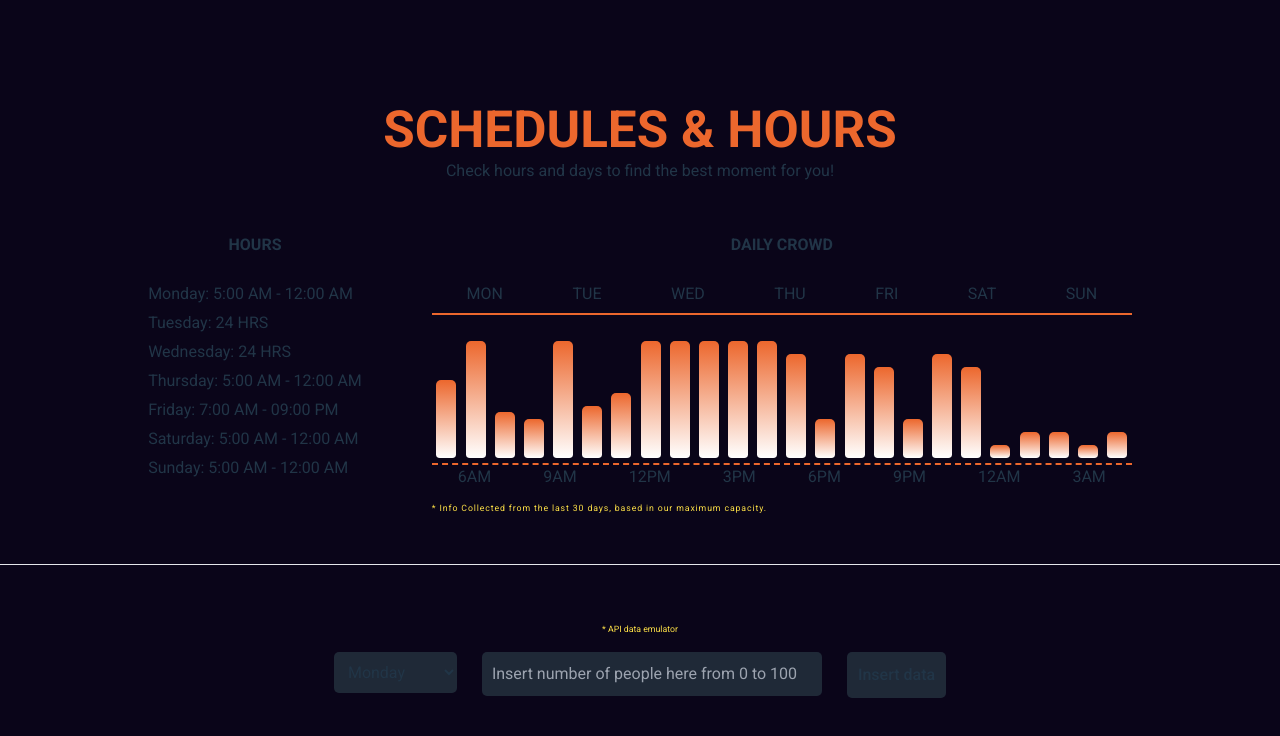
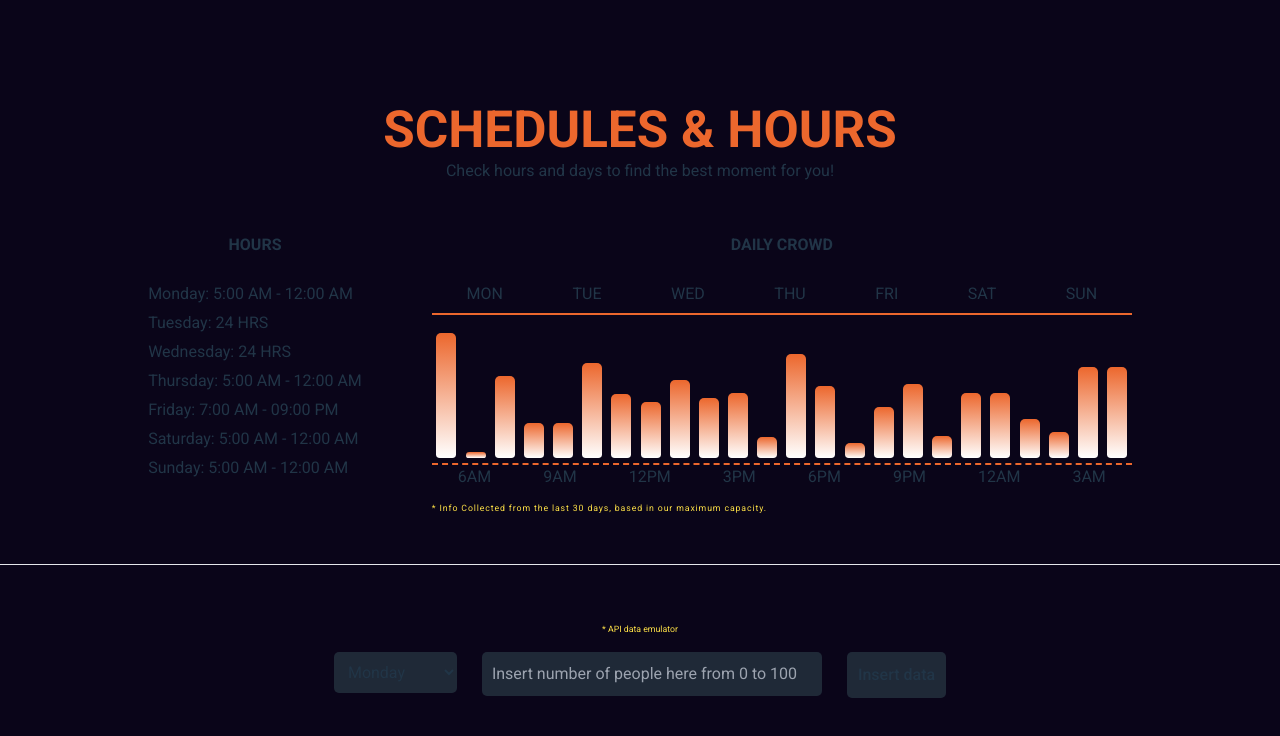
Before and after one commit to luisgcode/crowdMeterSystem, a React (Vite) app: page / in a window 1280 px wide. Shown: the top 736 px of the page. Built offline with nearby package versions, Linux system fonts and the light colour scheme.

Commit message:
Adding crowd data

```diff
--- a/src/crowdMeter/Crowdmeter.jsx
+++ b/src/crowdMeter/Crowdmeter.jsx
@@ -2,12 +2,24 @@ import React from "react";
 import "./Crowdmeter.css";
 import Hours from "./components/Hours";
 import Schedulehours from "./data/Schedulehours";
+import Percentagedaily from "./data/Percentagedaily";
 
 const Crowdmeter = () => {
   // Hours from data hours
   const hours = Schedulehours.map(function (item) {
     return <Hours day={item.day} hours={item.hours} />;
   });
+
+  // Percentages from data Percentagedaily for Monday
+  const percentages = Percentagedaily.monday.map((item, index) => (
+    <span
+      key={index}
+      className="bar-tab bg-gradient-to-t from-white to-titleColor w-8 rounded-t-lg rounded-b-md"
+      style={{
+        height: `${item.ocu_percen}%`,
+      }}
+    ></span>
+  ));
 
   return (
     <div className="flex justify-center items-center   ">
@@ -39,174 +51,8 @@ const Crowdmeter = () => {
                 <span className="day-tab">SUN</span>
               </div>
               <div className="crowd-block-medium h-60 pt-5 pb-2 border-b-2 border-dashed border-titleColor flex justify-around items-end">
-                <span
-                  className="bar-tab bg-gradient-to-t from-white to-titleColor w-8 rounded-t-lg rounded-b-md"
-                  style={{
-                    height: "60%",
-                    transformOrigin: "bottom",
-                  }}
-                ></span>
-                <span
-                  className="bar-tab bg-gradient-to-t from-white to-titleColor w-8 rounded-t-lg rounded-b-md"
-                  style={{
-                    height: "90%",
-                    transformOrigin: "bottom",
-                  }}
-                ></span>
-                <span
-                  className="bar-tab bg-gradient-to-t from-white to-titleColor w-8 rounded-t-lg rounded-b-md"
-                  style={{
-                    height: "35%",
-                    transformOrigin: "bottom",
-                  }}
-                ></span>
-                <span
-                  className="bar-tab bg-gradient-to-t from-white to-titleColor w-8 rounded-t-lg rounded-b-md"
-                  style={{
-                    height: "30%",
-                    transformOrigin: "bottom",
-                  }}
-                ></span>
-                <span
-                  className="bar-tab bg-gradient-to-t from-white to-titleColor w-8 rounded-t-lg rounded-b-md"
-                  style={{
-                    height: "90%",
-                    transformOrigin: "bottom",
-                  }}
-                ></span>
-                <span
-                  className="bar-tab bg-gradient-to-t from-white to-titleColor w-8 rounded-t-lg rounded-b-md"
-                  style={{
-                    height: "40%",
-                    transformOrigin: "bottom",
-                  }}
-                ></span>
-                <span
-                  className="bar-tab bg-gradient-to-t from-white to-titleColor w-8 rounded-t-lg rounded-b-md"
-                  style={{
-                    height: "50%",
-                    transformOrigin: "bottom",
-                  }}
-                ></span>
-                <span
-                  className="bar-tab bg-gradient-to-t from-white to-titleColor w-8 rounded-t-lg rounded-b-md"
-                  style={{
-                    height: "90%",
-                    transformOrigin: "bottom",
-                  }}
-                ></span>
-                <span
-                  className="bar-tab bg-gradient-to-t from-white to-titleColor w-8 rounded-t-lg rounded-b-md"
-                  style={{
-                    height: "90%",
-                    transformOrigin: "bottom",
-                  }}
-                ></span>
-                <span
-                  className="bar-tab bg-gradient-to-t from-white to-titleColor w-8 rounded-t-lg rounded-b-md"
-                  style={{
-                    height: "90%",
-                    transformOrigin: "bottom",
-                  }}
-                ></span>
-                <span
-                  className="bar-tab bg-gradient-to-t from-white to-titleColor w-8 rounded-t-lg rounded-b-md"
-                  style={{
-                    height: "90%",
-                    transformOrigin: "bottom",
-                  }}
-                ></span>
-                <span
-                  className="bar-tab bg-gradient-to-t from-white to-titleColor w-8 rounded-t-lg rounded-b-md"
-                  style={{
-                    height: "90%",
-                    transformOrigin: "bottom",
-                  }}
-                ></span>
-                <span
-                  className="bar-tab bg-gradient-to-t from-white to-titleColor w-8 rounded-t-lg rounded-b-md"
-                  style={{
-                    height: "80%",
-                    transformOrigin: "bottom",
-                  }}
-                ></span>
-                <span
-                  className="bar-tab bg-gradient-to-t from-white to-titleColor w-8 rounded-t-lg rounded-b-md"
-                  style={{
-                    height: "30%",
-                    transformOrigin: "bottom",
-                  }}
-                ></span>
-                <span
-                  className="bar-tab bg-gradient-to-t from-white to-titleColor w-8 rounded-t-lg rounded-b-md"
-                  style={{
-                    height: "80%",
-                    transformOrigin: "bottom",
-                  }}
-                ></span>
-                <span
-                  className="bar-tab bg-gradient-to-t from-white to-titleColor w-8 rounded-t-lg rounded-b-md"
-                  style={{
-                    height: "70%",
-                    transformOrigin: "bottom",
-                  }}
-                ></span>
-                <span
-                  className="bar-tab bg-gradient-to-t from-white to-titleColor w-8 rounded-t-lg rounded-b-md"
-                  style={{
-                    height: "30%",
-                    transformOrigin: "bottom",
-                  }}
-                ></span>
-                <span
-                  className="bar-tab bg-gradient-to-t from-white to-titleColor w-8 rounded-t-lg rounded-b-md"
-                  style={{
-                    height: "80%",
-                    transformOrigin: "bottom",
-                  }}
-                ></span>
-                <span
-                  className="bar-tab bg-gradient-to-t from-white to-titleColor w-8 rounded-t-lg rounded-b-md"
-                  style={{
-                    height: "70%",
-                    transformOrigin: "bottom",
-                  }}
-                ></span>
-                <span
-                  className="bar-tab bg-gradient-to-t from-white to-titleColor w-8 rounded-t-lg rounded-b-md"
-                  style={{
-                    height: "10%",
-                    transformOrigin: "bottom",
-                  }}
-                ></span>
-                <span
-                  className="bar-tab bg-gradient-to-t from-white to-titleColor w-8 rounded-t-lg rounded-b-md"
-                  style={{
-                    height: "20%",
-                    transformOrigin: "bottom",
-                  }}
-                ></span>
-                <span
-                  className="bar-tab bg-gradient-to-t from-white to-titleColor w-8 rounded-t-lg rounded-b-md"
-                  style={{
-                    height: "20%",
-                    transformOrigin: "bottom",
-                  }}
-                ></span>
-                <span
-                  className="bar-tab bg-gradient-to-t from-white to-titleColor w-8 rounded-t-lg rounded-b-md"
-                  style={{
-                    height: "10%",
-                    transformOrigin: "bottom",
-                  }}
-                ></span>
-                <span
-                  className="bar-tab bg-gradient-to-t from-white to-titleColor w-8 rounded-t-lg rounded-b-md"
-                  style={{
-                    height: "20%",
-                    transformOrigin: "bottom",
-                  }}
-                ></span>
+                {/* percentages daily from data */}
+                {percentages}
               </div>
               <div className="crowd-block-bottom w-full flex justify-around">
                 <span className="hour-tab">6AM</span>
--- a/src/crowdMeter/data/Schedulesdays.jsx
+++ b/src/crowdMeter/data/Percentagedaily.jsx
@@ -1,6 +1,6 @@
 export default {
   monday: [
-    { hour: 5, ocu_percen: 36 },
+    { hour: 5, ocu_percen: 96 },
     { hour: 6, ocu_percen: 5 },
     { hour: 7, ocu_percen: 63 },
     { hour: 8, ocu_percen: 27 },
@@ -19,6 +19,11 @@ export default {
     { hour: 21, ocu_percen: 57 },
     { hour: 22, ocu_percen: 17 },
     { hour: 23, ocu_percen: 50 },
+    { hour: 0, ocu_percen: 50 },
+    { hour: 1, ocu_percen: 30 },
+    { hour: 2, ocu_percen: 20 },
+    { hour: 3, ocu_percen: 70 },
+    { hour: 4, ocu_percen: 70 },
   ],
   tuesday: [
     { hour: 5, ocu_percen: 25 },
```
